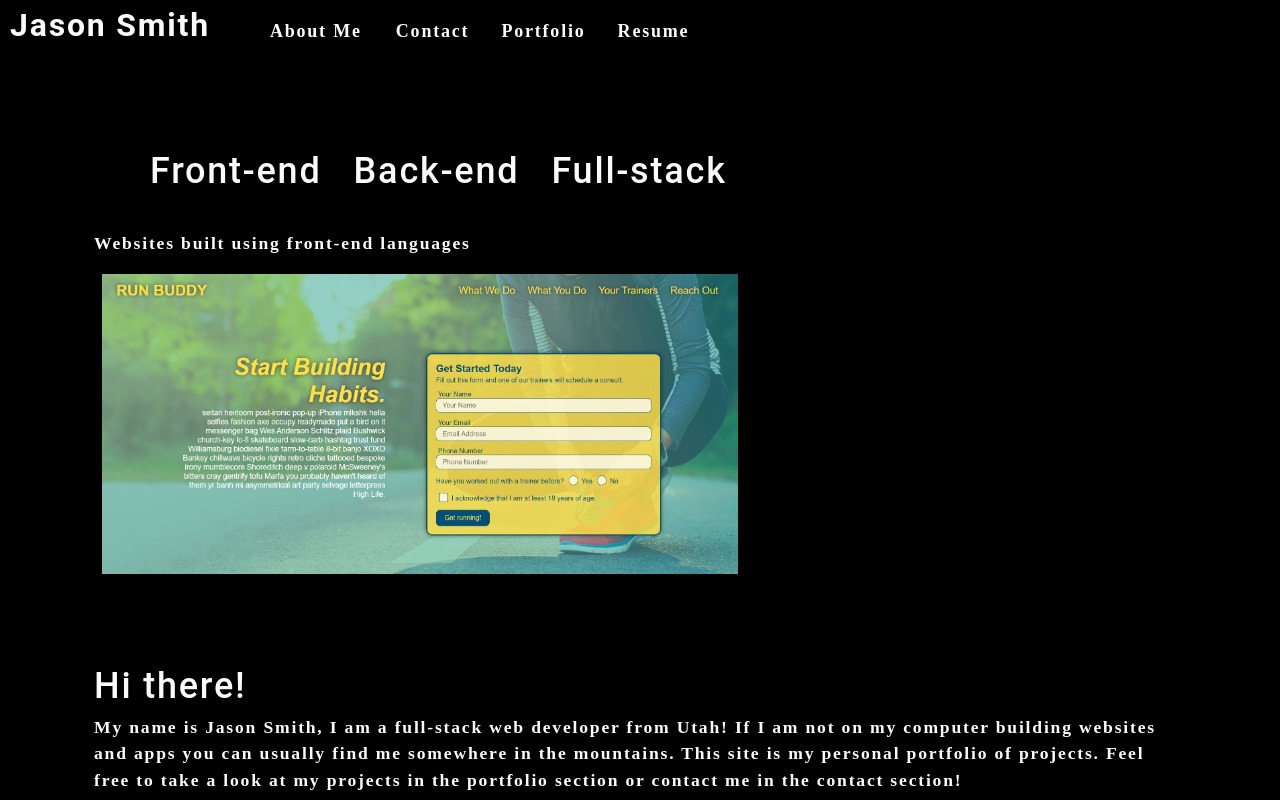
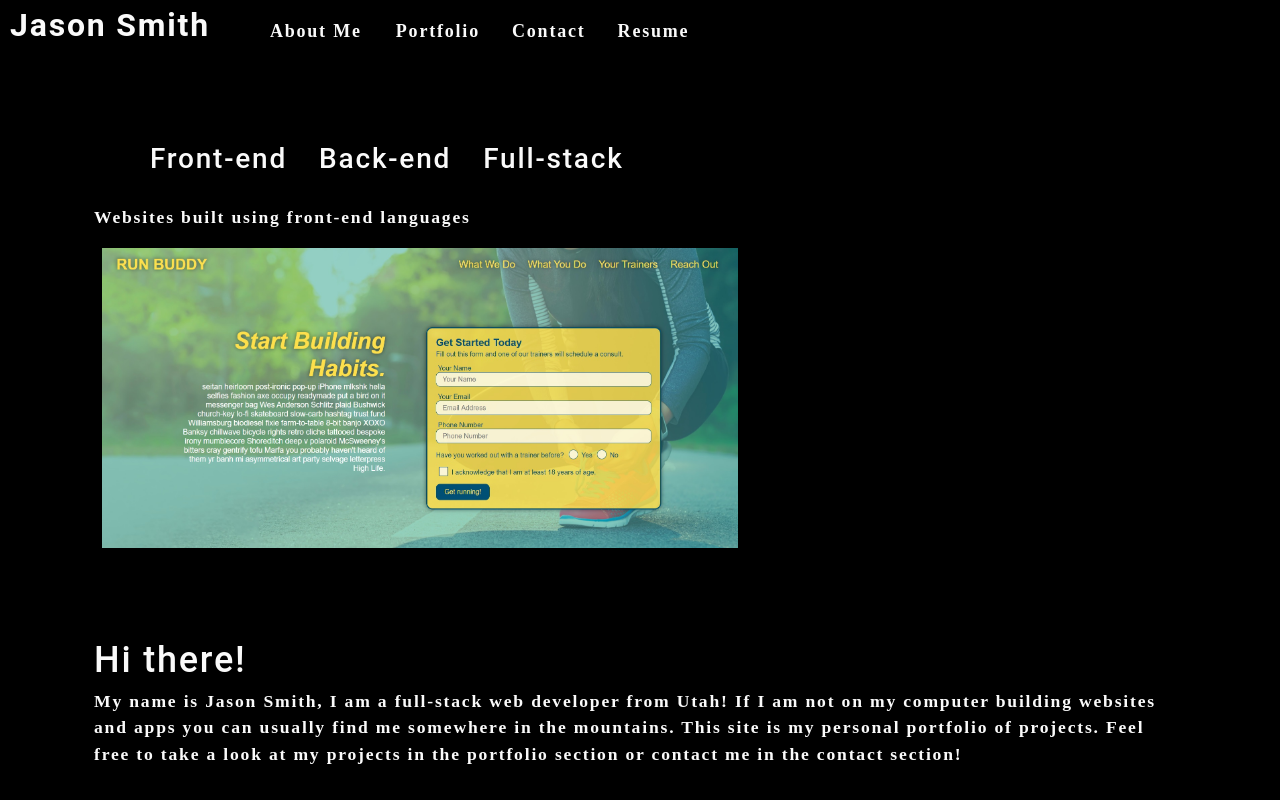
Before and after one commit to Jasonpsmith180/react-profile, a React (Create React App) app: page / in a window 1280 px wide. Shown: the top 800 px of the page. Built offline with nearby package versions, Linux system fonts and the light colour scheme; grey boxes are pictures that could not be loaded.

Commit message:
minor tweaks

```diff
--- a/src/components/Nav/index.js
+++ b/src/components/Nav/index.js
@@ -12,15 +12,14 @@ function Nav() {
                     </a>
                 </li>
                 <li className="mx-2">
-                    <span>Contact</span>
+                    <span>Portfolio</span>
                 </li>
                 <li className="mx-2">
-                    <span>Portfolio</span>
+                    <span>Contact</span>
                 </li>
                 <li className="mx-2">
                     <span>Resume</span>
                 </li>
-
             </ul>
         </nav>
     );
--- a/src/components/Portfolio/index.js
+++ b/src/components/Portfolio/index.js
@@ -23,7 +23,7 @@ function Portfolio() {
 
     return (
         <section>
-            <h1>
+            <h3>
                 <ul className="flex-row">
                     {categories.map((category) => (
                         <li
@@ -41,7 +41,7 @@ function Portfolio() {
                         </li>
                     ))}
                 </ul>
-            </h1>
+            </h3>
             <Gallery
                 categories={categories}
                 setCurrentCategory={setCurrentCategory}
```
